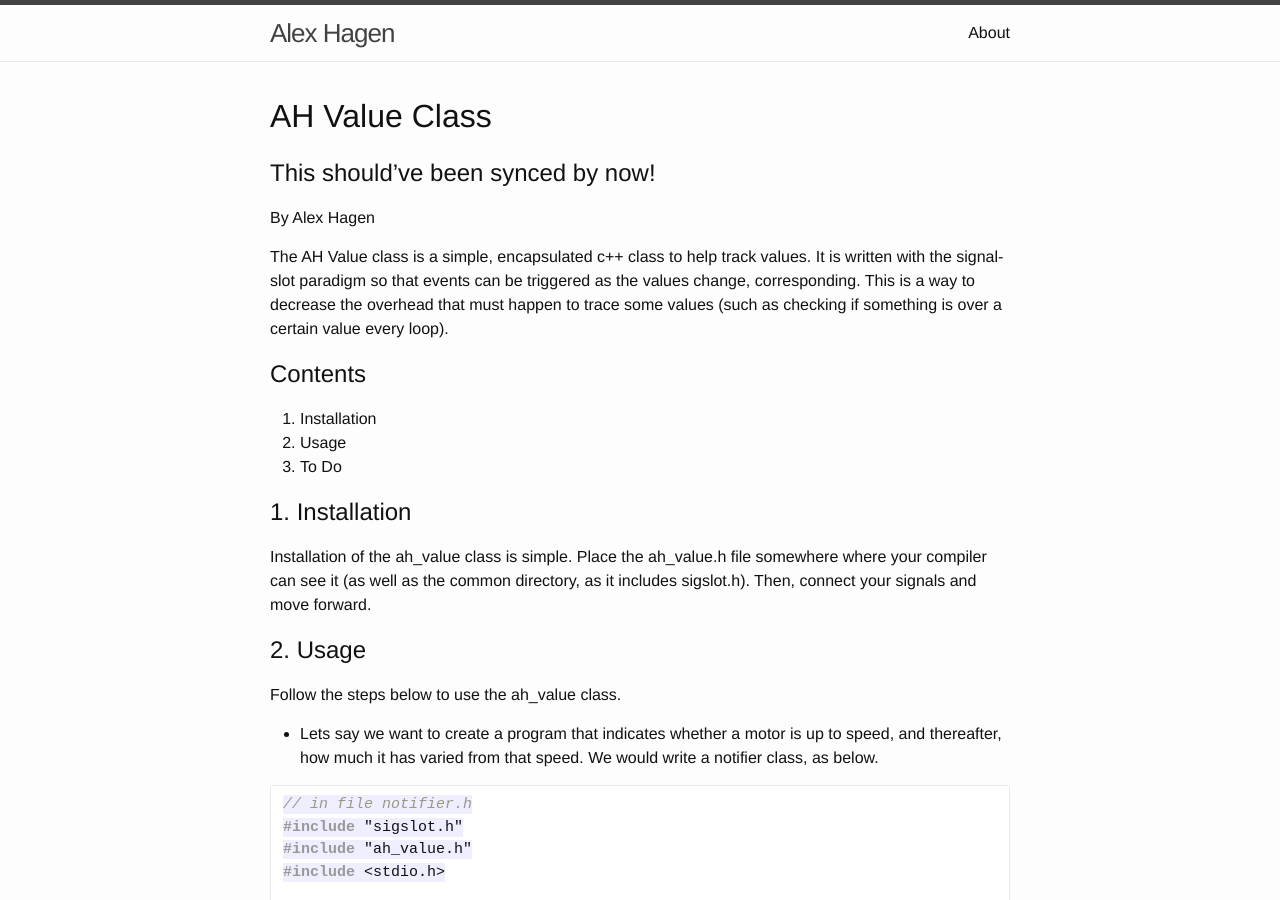
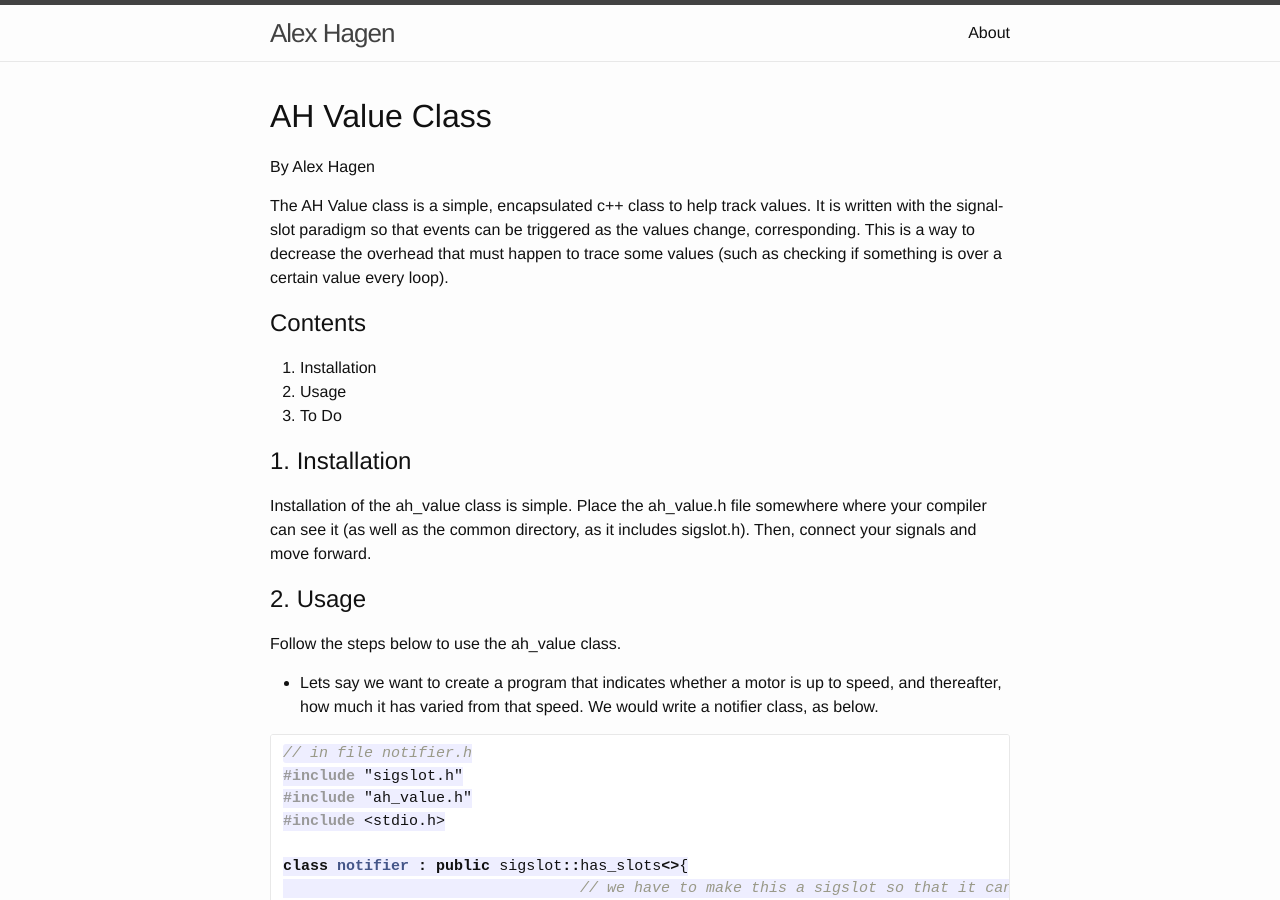
Before and after one commit to alexhagen/cppm, a Jekyll site: the page built from index.md, in a window 1280 px wide and 900 px high. Built offline with Jekyll 4.4.1, drawn with Linux system fonts in a browser that asks for light colours.

Commit message:
Sync README.md in master branch to index.md in gh-pages

```diff
--- a/index.md
+++ b/index.md
@@ -4,8 +4,6 @@ layout: index
 
 
 # AH Value Class
-
-## This should've been synced by now!
 
 By Alex Hagen
 
```
